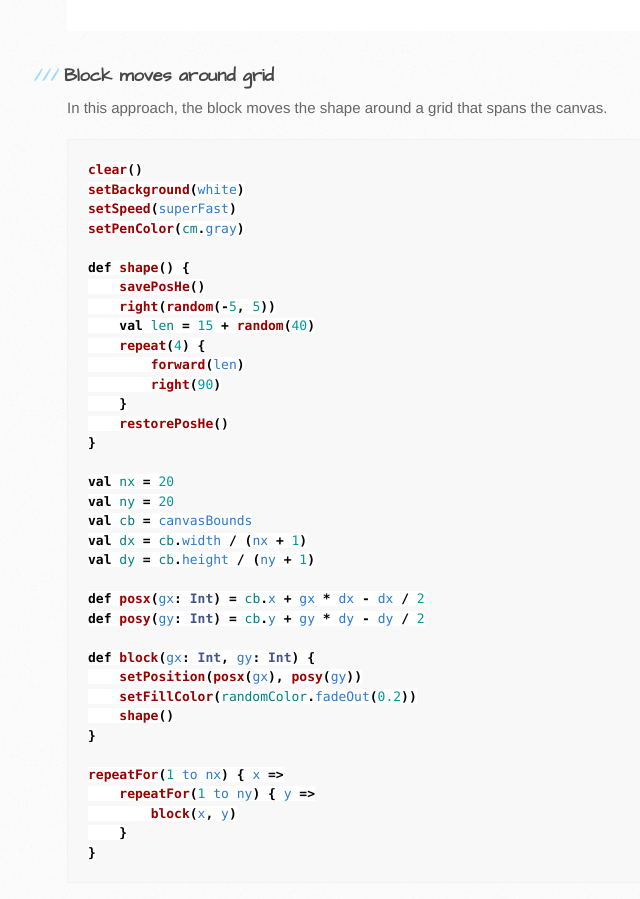
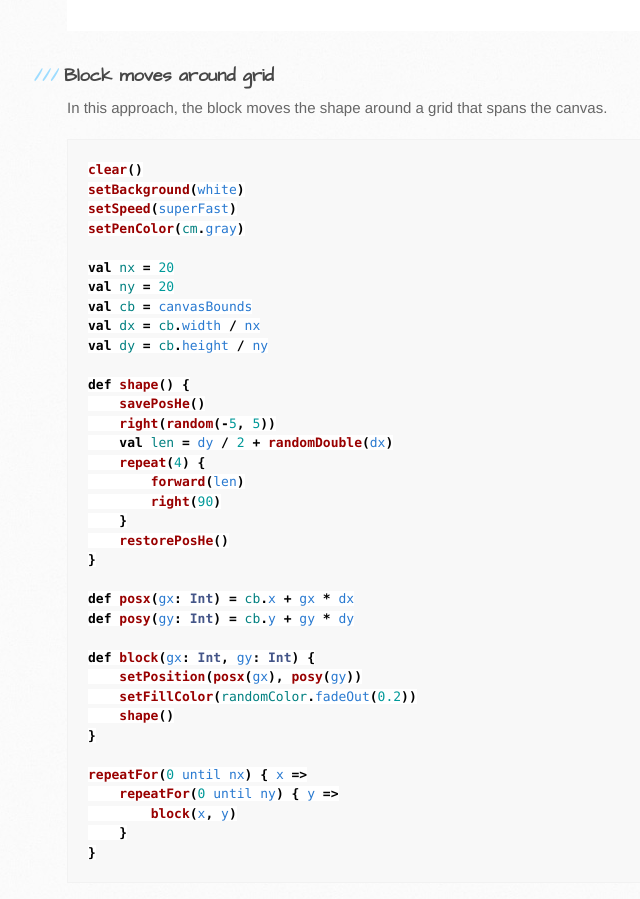
Before and after one commit to kojodoc/kojodoc.github.io, a Jekyll site: the page built from art/shape-block.md, in a window 1280 px wide and 900 px high, scrolled down 5122 px. Shown: the whole window, without its empty margins (103-743 px from the left). Built offline with Jekyll 4.4.1, drawn with Linux system fonts in a browser that asks for light colours; our own code applies the rules of GitHub Pages for plain Markdown files; the repository's description, which GitHub fills in, is left out.

Commit message:
Update turtle shape/block grid.

```diff
--- a/art/shape-block.md
+++ b/art/shape-block.md
@@ -138,10 +138,16 @@ setBackground(white)
 setSpeed(superFast)
 setPenColor(cm.gray)
 
+val nx = 20
+val ny = 20
+val cb = canvasBounds
+val dx = cb.width / nx
+val dy = cb.height / ny
+
 def shape() {
     savePosHe()
     right(random(-5, 5))
-    val len = 15 + random(40)
+    val len = dy / 2 + randomDouble(dx)
     repeat(4) {
         forward(len)
         right(90)
@@ -149,14 +155,8 @@ def shape() {
     restorePosHe()
 }
 
-val nx = 20
-val ny = 20
-val cb = canvasBounds
-val dx = cb.width / (nx + 1)
-val dy = cb.height / (ny + 1)
-
-def posx(gx: Int) = cb.x + gx * dx - dx / 2
-def posy(gy: Int) = cb.y + gy * dy - dy / 2
+def posx(gx: Int) = cb.x + gx * dx
+def posy(gy: Int) = cb.y + gy * dy
 
 def block(gx: Int, gy: Int) {
     setPosition(posx(gx), posy(gy))
@@ -164,8 +164,8 @@ def block(gx: Int, gy: Int) {
     shape()
 }
 
-repeatFor(1 to nx) { x =>
-    repeatFor(1 to ny) { y =>
+repeatFor(0 until nx) { x =>
+    repeatFor(0 until ny) { y =>
         block(x, y)
     }
 }
```
Also changed, not shown: art/block-move-around-grid.png.
